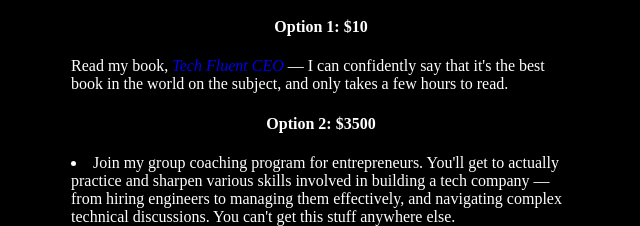
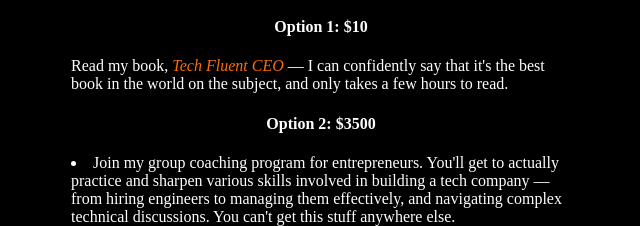
Before and after one commit to amanagarwal1993/tfc, a plain HTML site: page index.html in a window 1280 px wide. Shown: the part 640-866 px from the top of the page, 327-967 px from the left. Drawn offline with Linux system fonts and the light colour scheme; a script that the page names is missing.

Commit message:
Update style.css

```diff
--- a/style.css
+++ b/style.css
@@ -38,5 +38,5 @@ section.nondev {
 
 a {
   text-decoration: none;
-  color:
+  color: #ff6c00;
 }
```
